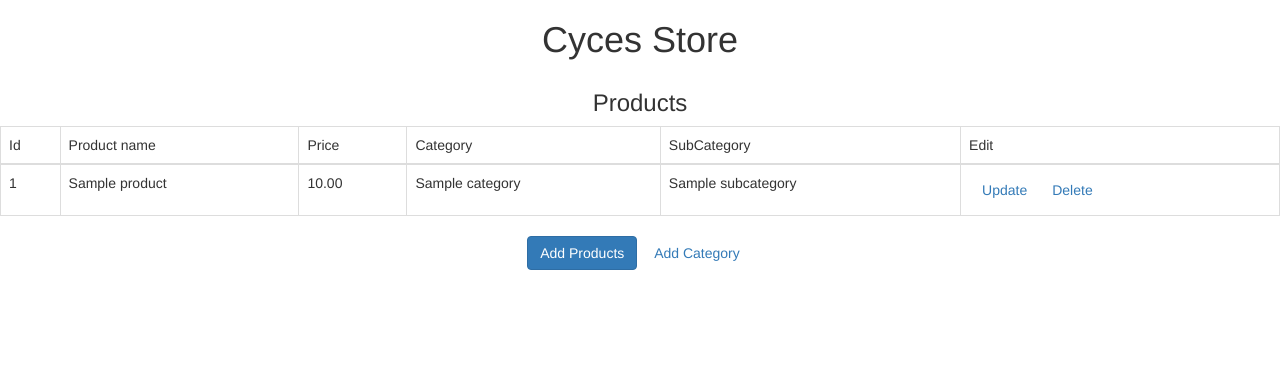
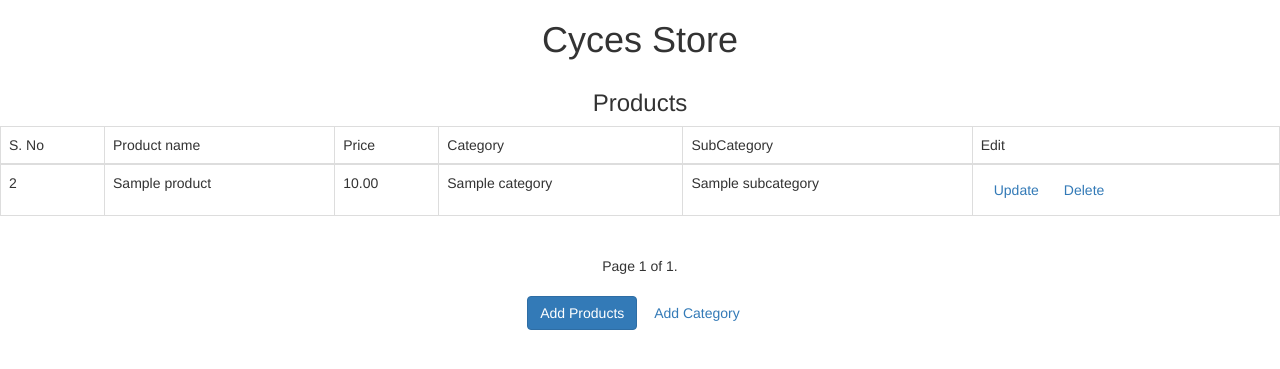
Before and after one commit to D-Delson/cyces_task, a Django app: page /products/ in a window 1280 px wide. Shown: the top 369 px of the page. Run offline with Django 5.2, Linux system fonts and the light colour scheme; tables that the repository leaves empty hold one stand-in row (values such as "Sample post").

Commit message:
add pagination, model validation, soft delete

```diff
--- /dev/null
+++ b/task_2/product/config.py
@@ -0,0 +1,5 @@
+
+MAX_LENGTH = 255
+PAGINATION_LIMIT = 6
+
+MODEL_EMPTY_FIELD_ERROR_MSG = 'This field cannot be Empty!'
--- a/task_2/product/models.py
+++ b/task_2/product/models.py
@@ -1,33 +1,57 @@
 import uuid
 from django.db import models
+from django.core.validators import DecimalValidator, MinLengthValidator
+
+from .config import MAX_LENGTH, MODEL_EMPTY_FIELD_ERROR_MSG
+
+
+class BaseModelManager(models.Manager):
+    def get_queryset(self):
+        queryset = super().get_queryset().filter(deleted=False)
+        return queryset.order_by('-updated').annotate(s_no=models.Count('pk') + 1)
 
 class BaseModel(models.Model):
-    MAX_LENGTH = 255
     uuid = models.UUIDField(default=uuid.uuid4, editable=False)
+    created = models.DateTimeField(auto_now_add = True)
+    updated = models.DateTimeField(auto_now=True)
+    deleted = models.BooleanField(default = False)
+    objects = BaseModelManager()
+
+    def delete(self):
+        self.deleted = True
+        self.save()
 
     class Meta:
         abstract = True
 
+
 class SubCategory(BaseModel):
-    name = models.CharField("subcategory_name", max_length = BaseModel.MAX_LENGTH)
-    created = models.DateTimeField(auto_now_add = True)
-    updated = models.DateTimeField(auto_now=True)
+    name = models.CharField("subcategory_name",
+                            max_length = MAX_LENGTH,
+                            blank = False,
+                            validators = [MinLengthValidator(3, message= MODEL_EMPTY_FIELD_ERROR_MSG)]
+                            )
 
     def __str__(self):
         return self.name
 
 class Category(BaseModel):
-    name = models.CharField("category_name", max_length=BaseModel.MAX_LENGTH)
-    subcategory = models.ForeignKey('SubCategory', on_delete=models.PROTECT)
+    name = models.CharField("category_name",
+                            max_length = MAX_LENGTH,
+                            validators = [MinLengthValidator(3, message= MODEL_EMPTY_FIELD_ERROR_MSG)]
+                            )
+    subcategory = models.ForeignKey('SubCategory', on_delete=models.CASCADE)
 
     def __str__(self):
         return self.name
 
-class Product(models.Model):
-    name = models.CharField("product_name", max_length=BaseModel.MAX_LENGTH)
-    price = models.DecimalField(max_digits = 10, decimal_places=2)
-    category = models.ForeignKey('Category', on_delete=models.PROTECT)
-    subcategory = models.ForeignKey('SubCategory', on_delete=models.PROTECT)
+class Product(BaseModel):
+    name = models.CharField("product_name",
+                            max_length = MAX_LENGTH,
+                            validators = [MinLengthValidator(3, message= MODEL_EMPTY_FIELD_ERROR_MSG)])
+    price = models.DecimalField(max_digits = 5, decimal_places = 2, validators = [DecimalValidator(5, 2)])
+    category = models.ForeignKey('Category', on_delete  = models.CASCADE)
+    subcategory = models.ForeignKey('SubCategory', on_delete = models.CASCADE)
 
     def __str__(self):
         return self.name
--- a/task_2/product/templates/category.html
+++ b/task_2/product/templates/category.html
@@ -26,6 +26,8 @@
             {% endfor %}
         </tbody>
     </table>
+    {% include 'paginator.html' %}
+
 
     <a href="{% url 'category_add' %} " class="btn btn-primary" role="button" >Add Category</a>
     <a href="{% url 'product_add' %} " class="btn btn-secondary" role="button" >Back to Product Add</a>
--- /dev/null
+++ b/task_2/product/templates/paginator.html
@@ -0,0 +1,19 @@
+    <div class="text-center">
+        <div class="pagination">
+            <span class="step-links">
+                {% if page_obj.has_previous %}
+                    <a href="?page=1" class="btn">&laquo; first</a>
+                    <a href="?page={{ page_obj.previous_page_number }}" class="btn">previous</a>
+                {% endif %}
+
+                <span class="current" class="btn">
+                    Page {{ page_obj.number }} of {{ page_obj.paginator.num_pages }}.
+                </span>
+
+                {% if page_obj.has_next %}
+                    <a href="?page={{ page_obj.next_page_number }}" class="btn">next</a>
+                    <a href="?page={{ page_obj.paginator.num_pages }}" class="btn">last &raquo;</a>
+                {% endif %}
+            </span>
+        </div>
+    </div>
--- a/task_2/product/templates/product.html
+++ b/task_2/product/templates/product.html
@@ -9,7 +9,7 @@
     <table class="table table-hover table-bordered">
     <thead>
         <tr>
-            <td>Id</td>
+            <td>S. No</td>
             <td>Product name</td>
             <td>Price</td>
             <td>Category</td>
@@ -20,7 +20,7 @@
     <tbody>
         {% for f in object_list %}
         <tr>
-            <td>{{ f.id }}</td>
+            <td>{{ f.s_no }}</td>
             <td>{{ f.name }}</td>
             <td>{{ f.price }}</td>
             <td>{{ f.category }}</td>
@@ -35,8 +35,11 @@
         {% endfor %}
     </tbody>
     </table>
+
+    {% include 'paginator.html' %}
+
     <div class="text-center">
-        <a class="btn btn-primary mt-5" href="{% url 'product_add' f.price %}" role="button">Add Products</a>
+        <a class="btn btn-primary mt-5" href="{% url 'product_add' %}" role="button">Add Products</a>
         <a class="btn btn-secondary mt-5" href="{% url 'category_add' %}" role="button">Add Category</a>
     </div>
     {% endblock %}
--- a/task_2/product/templates/subcategory.html
+++ b/task_2/product/templates/subcategory.html
@@ -5,6 +5,7 @@
 <table class="table table-hove table-bordered">
     <thead>
         <tr>
+            <td>S. No</td>
             <td>Subcategory name</td>
             <td>Edit</td>
         </tr>
@@ -12,7 +13,8 @@
     <tbody>
         {% for object in object_list %}
         <tr>
-            <td>{{object.name}}</td>
+            <td>{{ object.id }}</td>
+            <td>{{ object.name }}</td>
             <td>
                 <div class="btn-group">
                     <a href="{% url 'subcategory_update' object.id %}" class="btn btn-secondary">Update</a>
@@ -24,6 +26,8 @@
         {% endfor %}
     </tbody>
 </table>
+{% include 'paginator.html' %}
+
 <div class="text-center">
     <a href="{% url 'subcategory_add' %}" class="btn btn-primary">Add Subcategory</a>
     <a href="{% url 'category_add' %}" class="btn btn-secondary">Back to Category Add</a>
--- a/task_2/product/views.py
+++ b/task_2/product/views.py
@@ -2,14 +2,16 @@ from django.shortcuts import render, redirect
 from django.views.generic import ListView, CreateView, DeleteView, UpdateView
 from django.urls import reverse_lazy
 from .models import Product,Category, SubCategory
+from .config import PAGINATION_LIMIT
 
 class ProductListView(ListView):
     model = Product
     template_name = 'product.html'
+    paginate_by = PAGINATION_LIMIT
 
 class ProductCreateView(CreateView):
     model = Product
-    fields = ['name', 'price', 'category', 'subcategory']
+    fields = [ 'name', 'price', 'category', 'subcategory']
     template_name = 'product_add.html'
     success_url = reverse_lazy('product_list')
 
@@ -29,6 +31,7 @@ class ProductDeleteView(DeleteView):
 class CategoryListView(ListView):
     model = Category
     template_name = 'category.html'
+    paginate_by = PAGINATION_LIMIT
 
 class CategoryCreateView(CreateView):
     model = Category
@@ -52,6 +55,7 @@ class CategoryDeleteView(DeleteView):
 class SubCategoryListView(ListView):
     model = SubCategory
     template_name = 'subcategory.html'
+    paginate_by = PAGINATION_LIMIT
 
 class SubCategoryCreateView(CreateView):
     model = SubCategory
```
Also changed, not shown: task_2/product/forms.py (deleted, +0 -17 lines), task_2/product/templates/base.html (line endings or trailing spaces).
